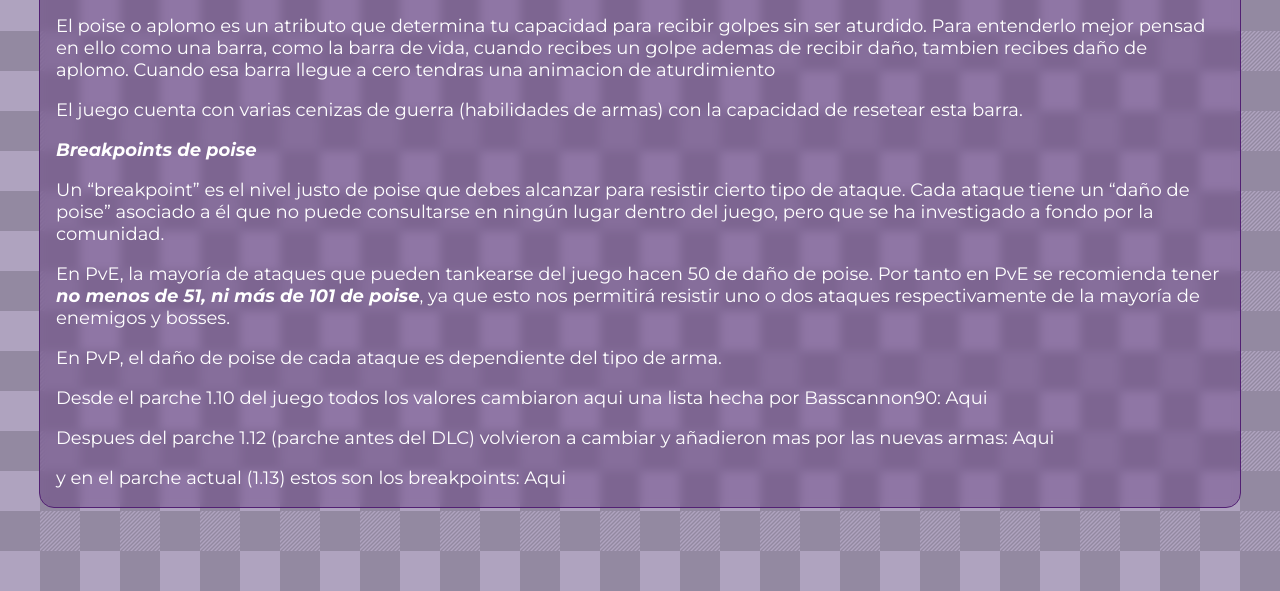
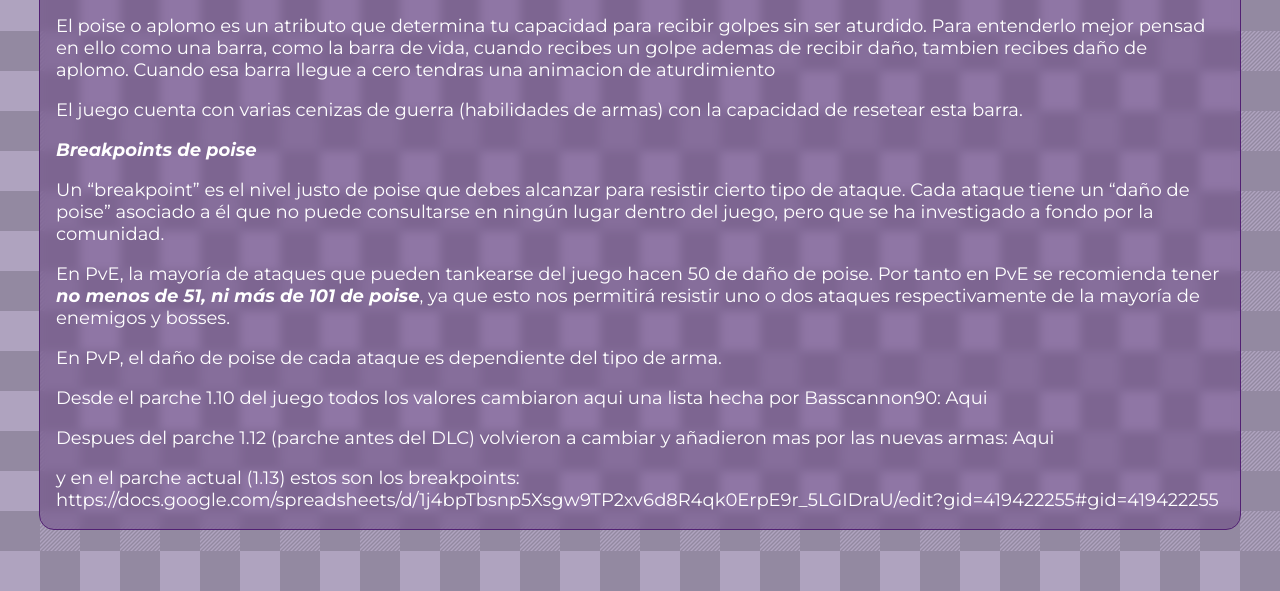
Before and after one commit to GoldAurum/goldaurum.github.io, an Astro site: page /blog/poise-elden-ring in a window 1280 px wide. Shown: the part 209-800 px from the top of the page. Built offline with nearby package versions, Linux system fonts and the light colour scheme; Astro itself is replaced by a stand-in of ours.

Commit message:
Update Poise-Elden-Ring.md

```diff
--- a/src/content/blog/Poise-Elden-Ring.md
+++ b/src/content/blog/Poise-Elden-Ring.md
@@ -25,4 +25,4 @@ Desde el parche 1.10 del juego todos los valores cambiaron aqui una lista hecha
 
 Despues del parche 1.12 (parche antes del DLC) volvieron a cambiar y añadieron mas por las nuevas armas: [Aqui](https://docs.google.com/spreadsheets/d/1j4bpTbsnp5Xsgw9TP2xv6d8R4qk0ErpE9r_5LGIDraU/edit?gid=419422255#gid=419422255)
 
-y en el parche actual (1.13) estos son los breakpoints: [Aqui](https://docs.google.com/spreadsheets/d/1j4bpTbsnp5Xsgw9TP2xv6d8R4qk0ErpE9r_5LGIDraU/edit?gid=419422255#gid=419422255)
+y en el parche actual (1.13) estos son los breakpoints: <a href="Url">https://docs.google.com/spreadsheets/d/1j4bpTbsnp5Xsgw9TP2xv6d8R4qk0ErpE9r_5LGIDraU/edit?gid=419422255#gid=419422255</a>
```
